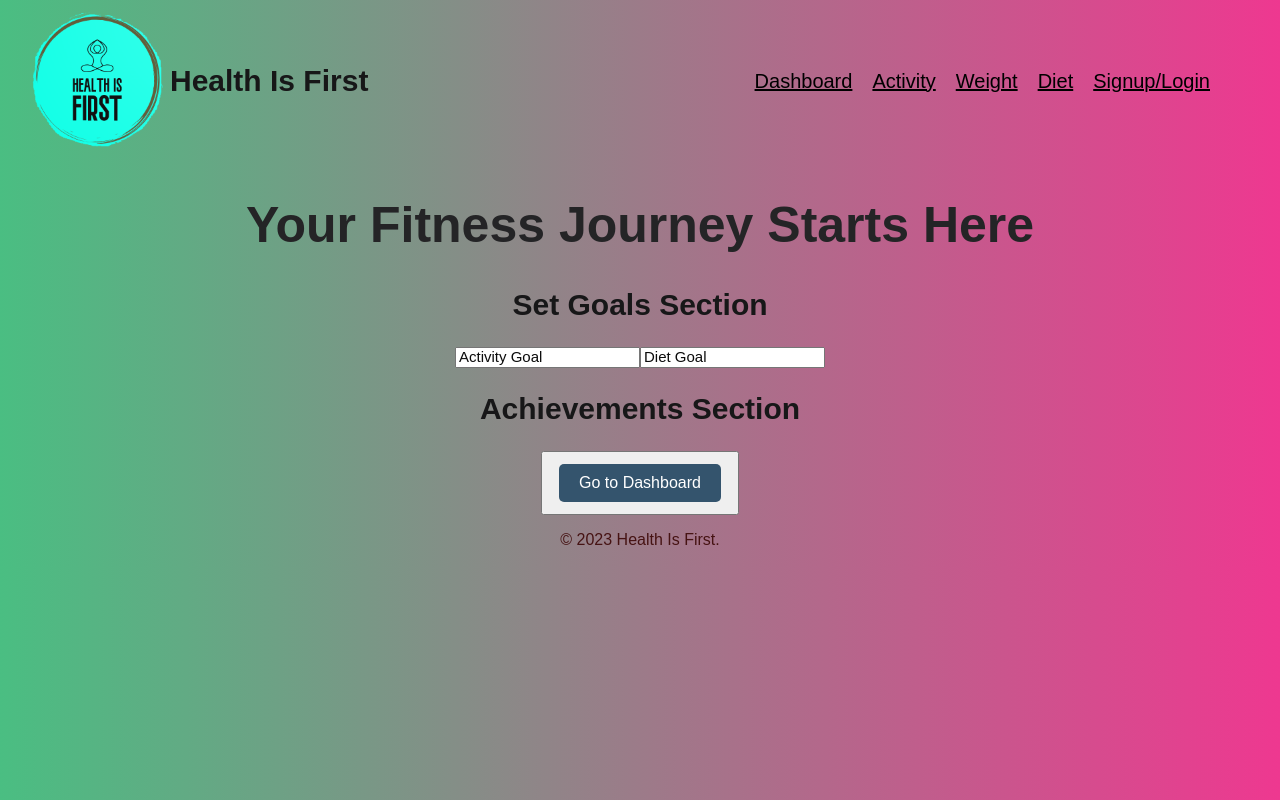
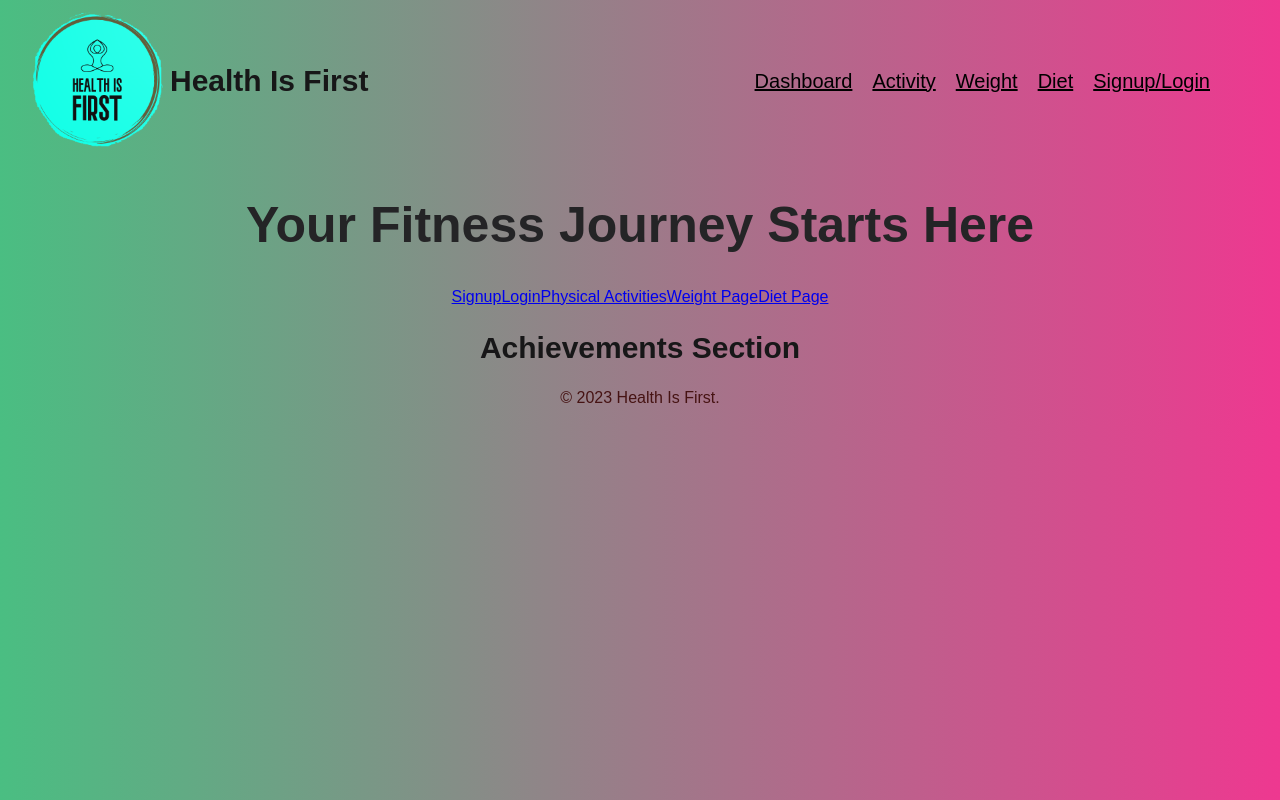
Before and after one commit to SaraArzideh/Health_Is_First, a React (Create React App) app in the folder frontend/: page / in a window 1280 px wide. Built offline with nearby package versions, Linux system fonts and the light colour scheme.

Commit message:
Home Component Updated

```diff
--- a/frontend/src/components/HomePage.js
+++ b/frontend/src/components/HomePage.js
@@ -2,21 +2,75 @@ import React from 'react';
 import { useState, useContext, useEffect } from 'react';
 import * as d3 from 'd3';
 
+// Simulate user context to check for logged-in state.
+const UserContext =React.createContext();
 function HomePage() {
+  //State for goals
+  const [activityGoal, setActivityGoal] = useState('');
+  const [dietGoal, setDietGoal] = useState('');
+
+  //State to show or hide the dashboard
+  const [showDashboard, setShowDashboard] = useState(false);
+
+  //Fetching user data from context
+  const user= useContext(UserContext);
+
   return (
     <div className="home-page">
       <h1>Your Fitness Journey Starts Here</h1>
 
-      <section className="set-goals">
-        <h2>Set Goals Section</h2>
-        <input placeholder="Activity Goal" />
-        <input placeholder="Diet Goal" />
-      </section>
+      <nav>
+        {user ? (
+          <>
+            <a href="/logout">Logout</a>
+            <a href="/dashboard">Dashboard</a>
+          </>
+        ) : (
+          <>
+            <a href="/signup">Signup</a>
+            <a href="/login">Login</a>
+          </>
+        )}
+        <a href="/activities">Physical Activities</a>
+        <a href="/weight">Weight Page</a>
+        <a href="/diet">Diet Page</a>
+      </nav>
+
+      {user && (
+        <section className="set-goals">
+          <h2>Set Goals Section</h2>
+          <input
+            type="number"
+            placeholder="Activity Goal (in minutes)"
+            value={activityGoal}
+            onChange={(e) => setActivityGoal(e.target.value)}
+          />
+          <input
+            type="number"
+            placeholder="Diet Goal (in calories)"
+            value={dietGoal}
+            onChange={(e) => setDietGoal(e.target.value)}
+          />
+          <button onClick={() => {/* submit goals to backend */ }}>Submit Goals</button>
+        </section>
+      )}
       <section className="achievements">
         <h2>Achievements Section</h2>
         {/* achievement visualization components here */}
       </section>
-      <button><a href="/dashboard" className='button primary'>Go to Dashboard</a></button>
+      {user && (
+        <>
+      <button onClick={()=> setShowDashboard(!showDashboard)}>
+            {showDashboard ? 'Close Dashboard' : 'Open The Dashboard'}
+      </button>
+      {showDashboard && (
+            <div className="dashboard">
+              {/* Dashboard Components with user achievements */}
+              <p>{/* Achievement related to activity and diet goals */}</p>
+            </div>
+          )}
+        </>
+      )}
     </div>
   );
 }
```
